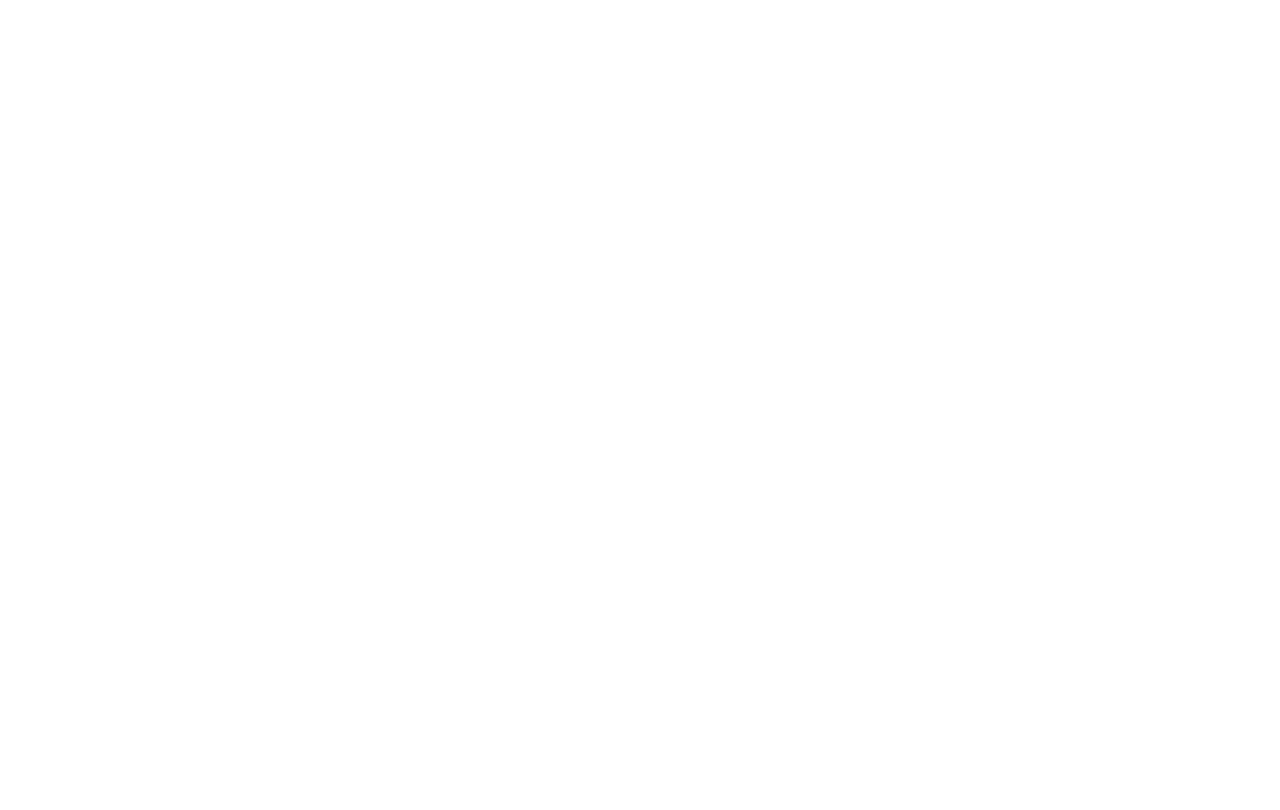
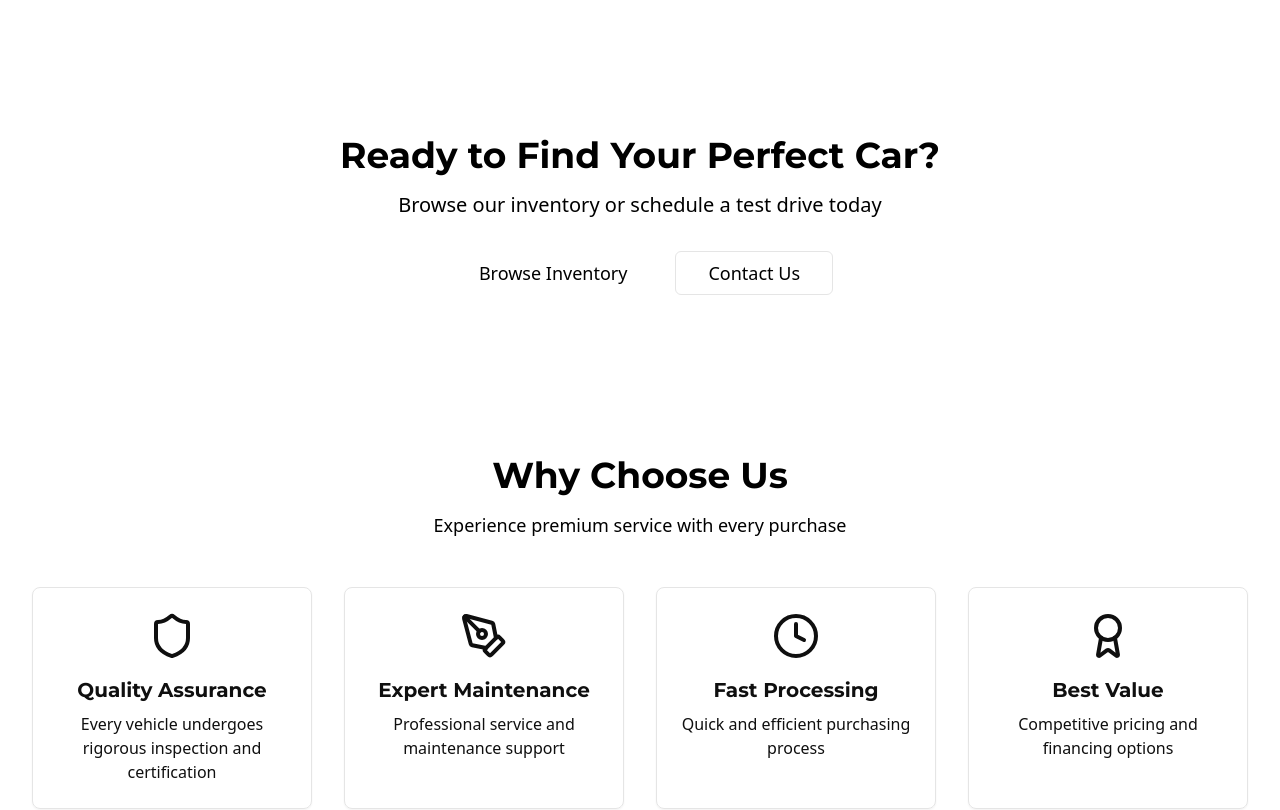
Before and after one commit to justinelut/kashiandkarz, a Next.js app: page / in a window 1280 px wide. Shown: the part 2740-3550 px from the top of the page. Before the commit the page ends 2712 px from the top, so only its background shows below. Built offline with nearby package versions, Linux system fonts and the light colour scheme.

Commit message:
modified:   src/app/page.tsx 	new file:   src/components/CallToAction.tsx

```diff
--- a/src/app/page.tsx
+++ b/src/app/page.tsx
@@ -1,6 +1,8 @@
 import BrowseInventory from "@/components/browse-inventory";
+import CallToAction from "@/components/CallToAction";
 import HeroSection from "@/components/hero-section";
 import HeroText from "@/components/hero-text";
+import Testimonials from "@/components/testimonials";
 
 export default function Home() {
   return (
@@ -8,6 +10,8 @@
       <HeroSection />
       <HeroText />
       <BrowseInventory />
+      <Testimonials />
+      <CallToAction />
     </div>
   );
 }
--- /dev/null
+++ b/src/components/CallToAction.tsx
@@ -0,0 +1,67 @@
+"use client";
+
+import { Award, Clock, Shield, PenToolIcon } from "lucide-react";
+import { Button } from "./ui/button";
+import { Card } from "./ui/card";
+
+const CallToAction = () => {
+    return (
+        <div>
+         <section className="py-20 bg-gray-950 text-gray-50">
+        <div className="max-w-7xl mx-auto px-4 sm:px-6 lg:px-8 text-center">
+          <h2 className="text-3xl md:text-4xl font-bold mb-4">Ready to Find Your Perfect Car?</h2>
+          <p className="text-xl mb-8 text-gray-400">Browse our inventory or schedule a test drive today</p>
+          <div className="flex flex-col sm:flex-row justify-center gap-4">
+            <Button size="lg" className="text-lg bg-gray-50 text-gray-950 hover:bg-gray-200">
+              Browse Inventory
+            </Button>
+            <Button size="lg" variant="outline" className="text-lg border-gray-50 text-gray-50 hover:bg-gray-50/10">
+              Contact Us
+            </Button>
+          </div>
+        </div>
+      </section>
+
+        <section className="py-20 bg-gray-950 text-gray-50">
+        <div className="max-w-7xl mx-auto px-4 sm:px-6 lg:px-8">
+          <div className="text-center mb-12">
+            <h2 className="text-3xl md:text-4xl font-bold mb-4">Why Choose Us</h2>
+            <p className="text-gray-400 text-lg">Experience premium service with every purchase</p>
+          </div>
+          <div className="grid grid-cols-1 md:grid-cols-2 lg:grid-cols-4 gap-8">
+            {[
+              {
+                icon: Shield,
+                title: "Quality Assurance",
+                description: "Every vehicle undergoes rigorous inspection and certification"
+              },
+              {
+                icon: PenToolIcon,
+                title: "Expert Maintenance",
+                description: "Professional service and maintenance support"
+              },
+              {
+                icon: Clock,
+                title: "Fast Processing",
+                description: "Quick and efficient purchasing process"
+              },
+              {
+                icon: Award,
+                title: "Best Value",
+                description: "Competitive pricing and financing options"
+              }
+            ].map((service, index) => (
+              <Card key={index} className="p-6 text-center hover:shadow-lg transition-shadow bg-gray-900 border-gray-800">
+                <service.icon className="h-12 w-12 mx-auto mb-4 text-gray-50" />
+                <h3 className="text-xl font-bold mb-2 text-gray-50">{service.title}</h3>
+                <p className="text-gray-400">{service.description}</p>
+              </Card>
+            ))}
+          </div>
+        </div>
+      </section>
+      </div>
+    );
+}
+
+export default CallToAction;
```
